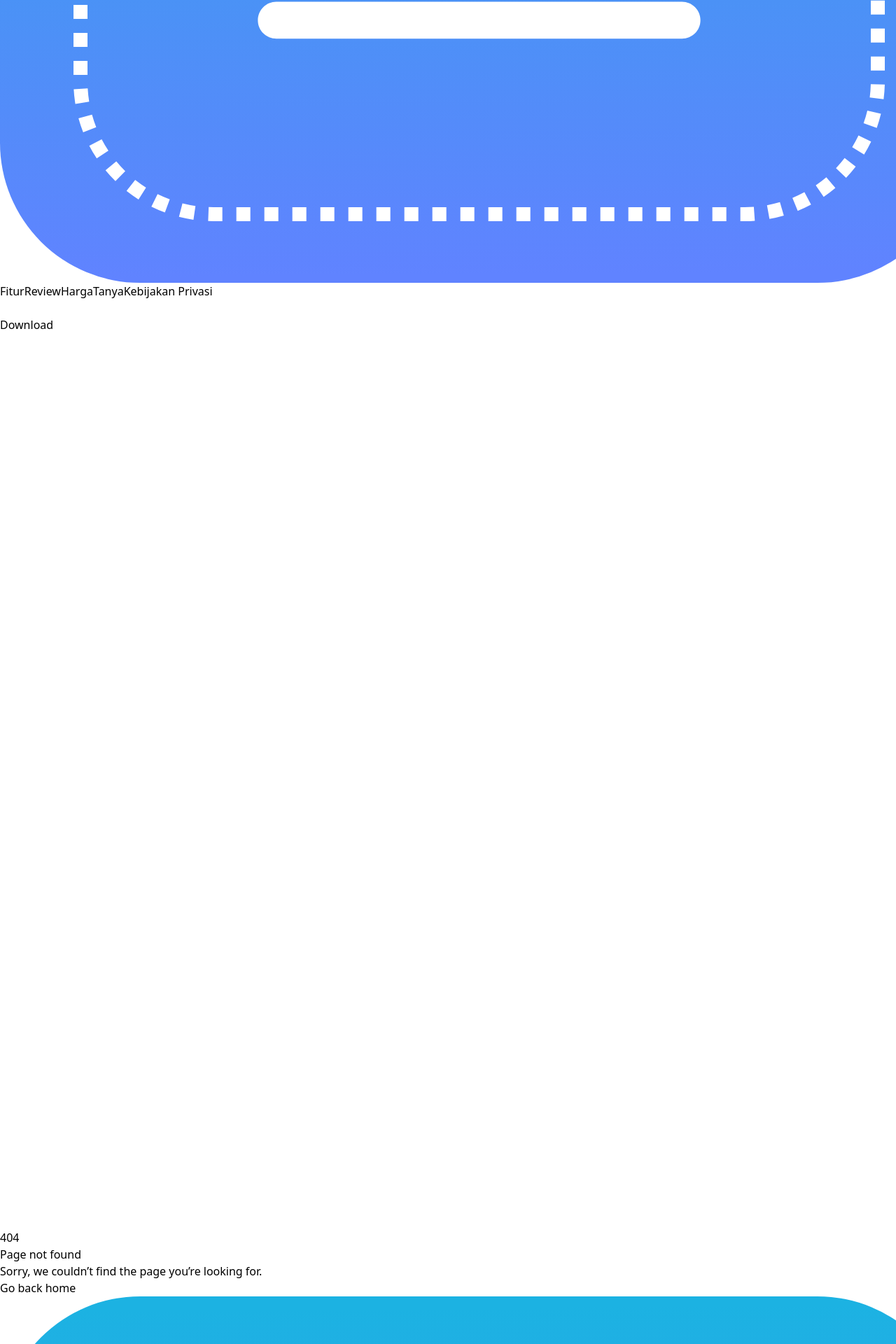
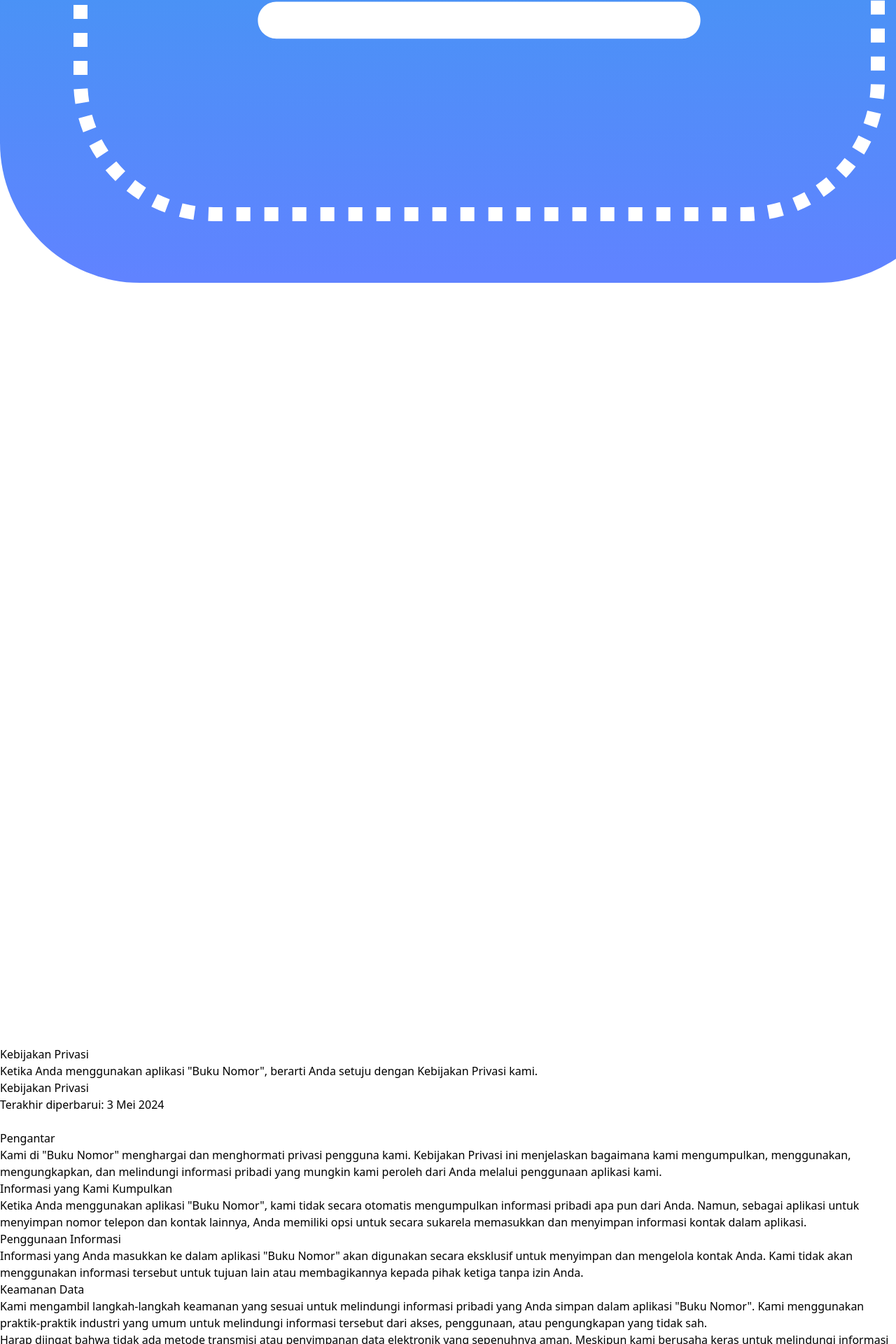
Before and after one commit to maventama/buku_nomor_landing, a Next.js app: page /privacy_policy in a window 1280 px wide. Before the commit this address had no page. Shown: the part 873-2793 px from the top of the page at 70% size. Built offline with nearby package versions, Linux system fonts and the light colour scheme.

Commit message:
Update privacy policy text to escape quotation marks in page.jsx

```diff
--- a/src/app/(auth)/privacypolicy/page.jsx
+++ b/src/app/(auth)/privacy_policy/page.jsx
@@ -10,7 +10,7 @@
   title: 'Sign In',
 }
 
-export default function PrivacyPolicy() {
+export default function Privacy_policy() {
   return (
     <main className="flex min-h-full overflow-hidden pt-16 sm:py-28">
       <div className="mx-auto flex w-full max-w-2xl flex-col px-4 sm:px-6">
@@ -27,7 +27,7 @@
             Kebijakan Privasi
           </h1>
         <p className="mt-3 text-center text-lg text-gray-600">
-            Ketika Anda menggunakan aplikasi "Buku Nomor", berarti Anda setuju dengan Kebijakan Privasi kami.
+            Ketika Anda menggunakan aplikasi &quot;Buku Nomor&quot;, berarti Anda setuju dengan Kebijakan Privasi kami.
         </p>
         </div>
         <div>
@@ -39,22 +39,22 @@
     <br />
     <section id="introduction" className='mb-4'>
         <h2 className='font-bold mb-2'>Pengantar</h2>
-        <p>Kami di "Buku Nomor" menghargai dan menghormati privasi pengguna kami. Kebijakan Privasi ini menjelaskan bagaimana kami mengumpulkan, menggunakan, mengungkapkan, dan melindungi informasi pribadi yang mungkin kami peroleh dari Anda melalui penggunaan aplikasi kami.</p>
+        <p>Kami di &quot;Buku Nomor&quot; menghargai dan menghormati privasi pengguna kami. Kebijakan Privasi ini menjelaskan bagaimana kami mengumpulkan, menggunakan, mengungkapkan, dan melindungi informasi pribadi yang mungkin kami peroleh dari Anda melalui penggunaan aplikasi kami.</p>
     </section>
 
     <section id="information-collection" className='mb-4'>
         <h2 className='font-bold mb-2'>Informasi yang Kami Kumpulkan</h2>
-        <p>Ketika Anda menggunakan aplikasi "Buku Nomor", kami tidak secara otomatis mengumpulkan informasi pribadi apa pun dari Anda. Namun, sebagai aplikasi untuk menyimpan nomor telepon dan kontak lainnya, Anda memiliki opsi untuk secara sukarela memasukkan dan menyimpan informasi kontak dalam aplikasi.</p>
+        <p>Ketika Anda menggunakan aplikasi &quot;Buku Nomor&quot;, kami tidak secara otomatis mengumpulkan informasi pribadi apa pun dari Anda. Namun, sebagai aplikasi untuk menyimpan nomor telepon dan kontak lainnya, Anda memiliki opsi untuk secara sukarela memasukkan dan menyimpan informasi kontak dalam aplikasi.</p>
     </section>
 
     <section id="use-of-information" className='mb-4'>
         <h2 className='font-bold mb-2'>Penggunaan Informasi</h2>
-        <p>Informasi yang Anda masukkan ke dalam aplikasi "Buku Nomor" akan digunakan secara eksklusif untuk menyimpan dan mengelola kontak Anda. Kami tidak akan menggunakan informasi tersebut untuk tujuan lain atau membagikannya kepada pihak ketiga tanpa izin Anda.</p>
+        <p>Informasi yang Anda masukkan ke dalam aplikasi &quot;Buku Nomor&quot; akan digunakan secara eksklusif untuk menyimpan dan mengelola kontak Anda. Kami tidak akan menggunakan informasi tersebut untuk tujuan lain atau membagikannya kepada pihak ketiga tanpa izin Anda.</p>
     </section>
 
     <section id="data-security" className='mb-4'>
         <h2 className='font-bold mb-2'>Keamanan Data</h2>
-        <p>Kami mengambil langkah-langkah keamanan yang sesuai untuk melindungi informasi pribadi yang Anda simpan dalam aplikasi "Buku Nomor". Kami menggunakan praktik-praktik industri yang umum untuk melindungi informasi tersebut dari akses, penggunaan, atau pengungkapan yang tidak sah.</p>
+        <p>Kami mengambil langkah-langkah keamanan yang sesuai untuk melindungi informasi pribadi yang Anda simpan dalam aplikasi &quot;Buku Nomor&quot;. Kami menggunakan praktik-praktik industri yang umum untuk melindungi informasi tersebut dari akses, penggunaan, atau pengungkapan yang tidak sah.</p>
         <p>Harap diingat bahwa tidak ada metode transmisi atau penyimpanan data elektronik yang sepenuhnya aman. Meskipun kami berusaha keras untuk melindungi informasi pribadi Anda, kami tidak dapat menjamin keamanan mutlak.</p>
     </section>
 
--- a/src/components/Header.jsx
+++ b/src/components/Header.jsx
@@ -110,7 +110,7 @@
                             <MobileNavLink href="/#faqs">
                                 Tanya
                             </MobileNavLink>
-                            <MobileNavLink href="/privacypolicy">
+                            <MobileNavLink href="/privacy_policy">
                                 Kebijakan Privasi
                             </MobileNavLink>
                           </div>
--- a/src/components/NavLinks.jsx
+++ b/src/components/NavLinks.jsx
@@ -13,7 +13,7 @@
     ['Review', '/#reviews'],
     ['Harga', '/#pricing'],
     ['Tanya', '/#faqs'],
-    ['Kebijakan Privasi', '/privacypolicy'],
+    ['Kebijakan Privasi', '/privacy_policy'],
   ].map(([label, href], index) => (
     <Link
       key={label}
```
